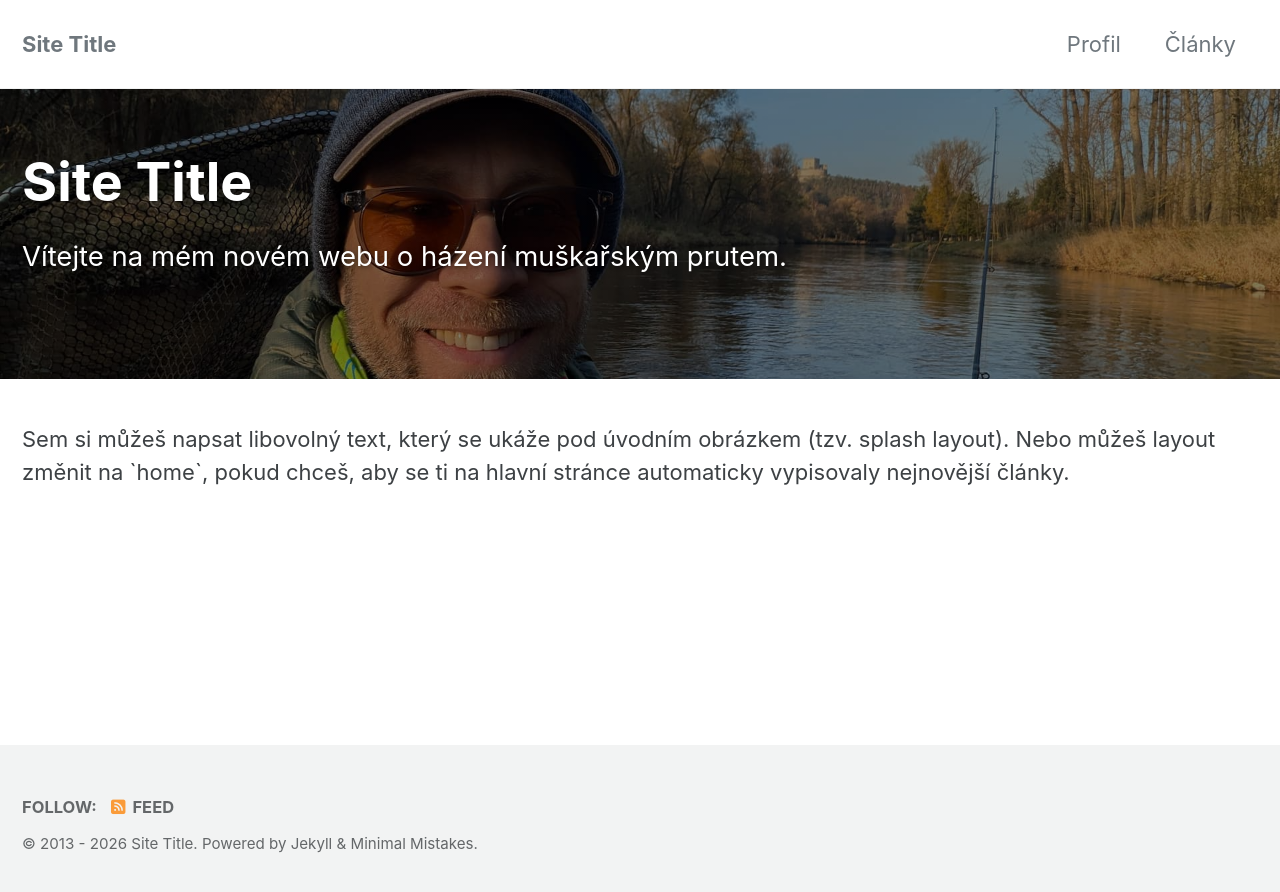
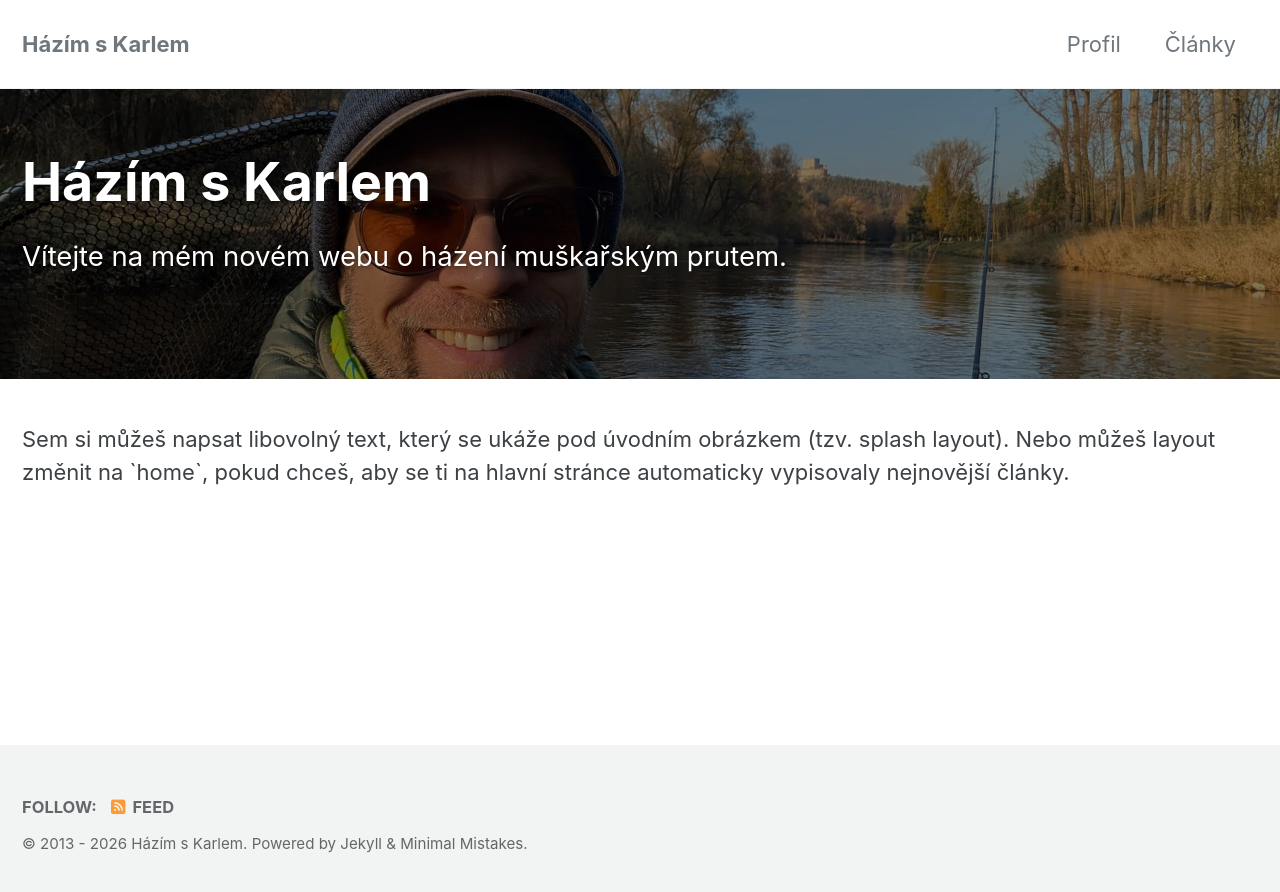
Before and after one commit to hazimskarlem/hazimskarlem.github.io, a Jekyll site: the page built from index.html, in a window 1280 px wide. Shown: the top 892 px of the page. Built offline with Jekyll 4.4.1, drawn with Linux system fonts in a browser that asks for light colours; cached includes are drawn as plain includes; the list of posts is cut into pages by our own code.

Commit message:
Update _config.yml

```diff
--- a/_config.yml
+++ b/_config.yml
@@ -17,11 +17,11 @@ minimal_mistakes_skin    : "default" # "air", "aqua", "contrast", "dark", "dirt"
 # Site Settings
 locale                   : "en-US"
 direction                : # "ltr" (default), "rtl" # set the direction of the page
-title                    : "Site Title"
+title                    : "Házím s Karlem"
 title_separator          : "-"
 subtitle                 : # site tagline that appears below site title in masthead
-name                     : "Your Name"
-description              : "An amazing website."
+name                     : "Karel Novák"
+description              : "- instruktor házení muškařským prutem -"
 url                      : # the base hostname & protocol for your site e.g. "https://mmistakes.github.io"
 baseurl                  : # the subpath of your site, e.g. "/blog"
 repository               : # GitHub username/repo-name e.g. "mmistakes/minimal-mistakes"
@@ -123,10 +123,10 @@ author:
   links:
     - label: "Email"
       icon: "fas fa-fw fa-square-envelope"
-      # url: "mailto:your.name@email.com"
+      # url: "mailto:karel.novak@hazimskarlem.cz"
     - label: "Website"
       icon: "fas fa-fw fa-link"
-      # url: "https://your-website.com"
+      # url: "https://hazimskarlem.cz"
     - label: "Twitter"
       icon: "fab fa-fw fa-square-x-twitter"
       # url: "https://twitter.com/"
```
